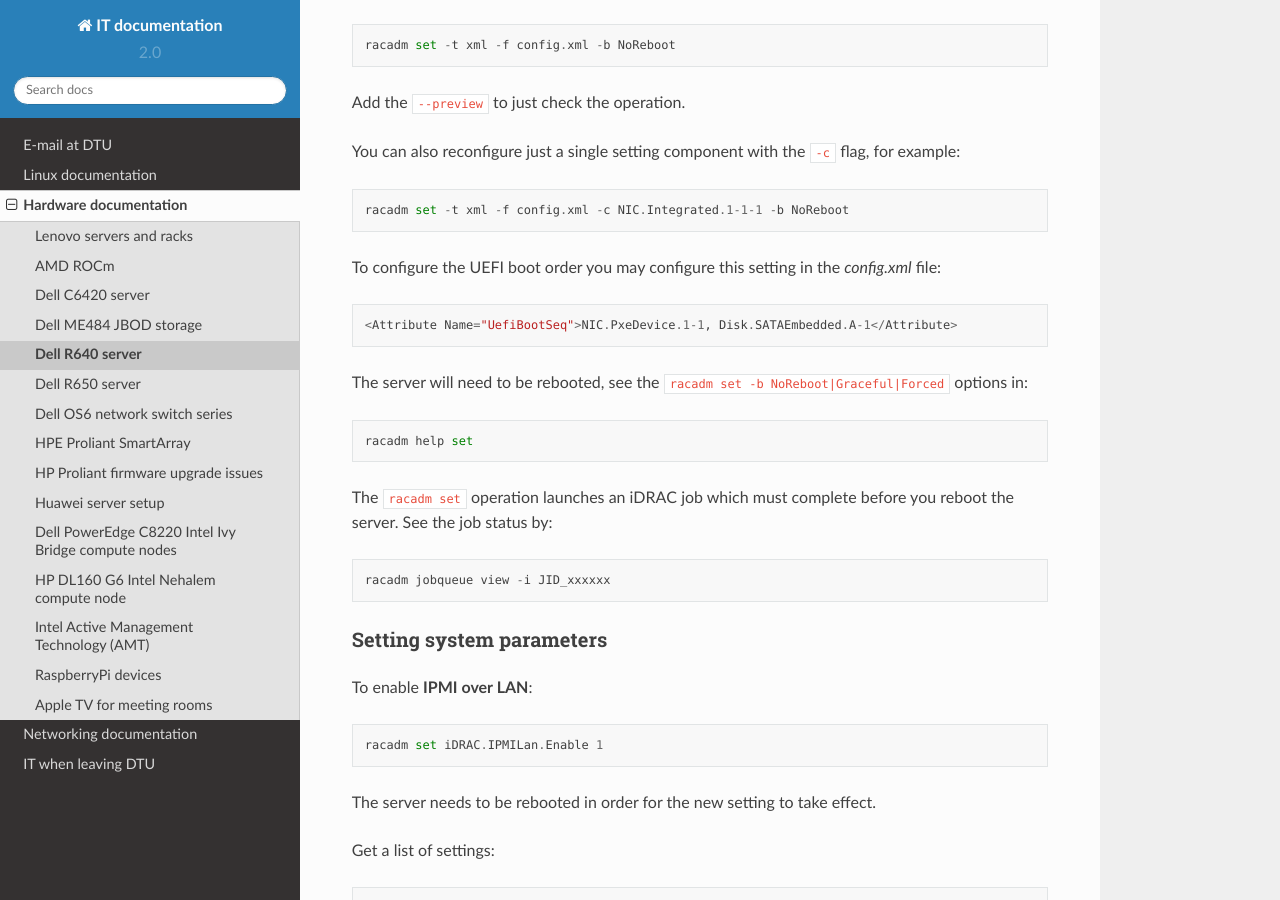
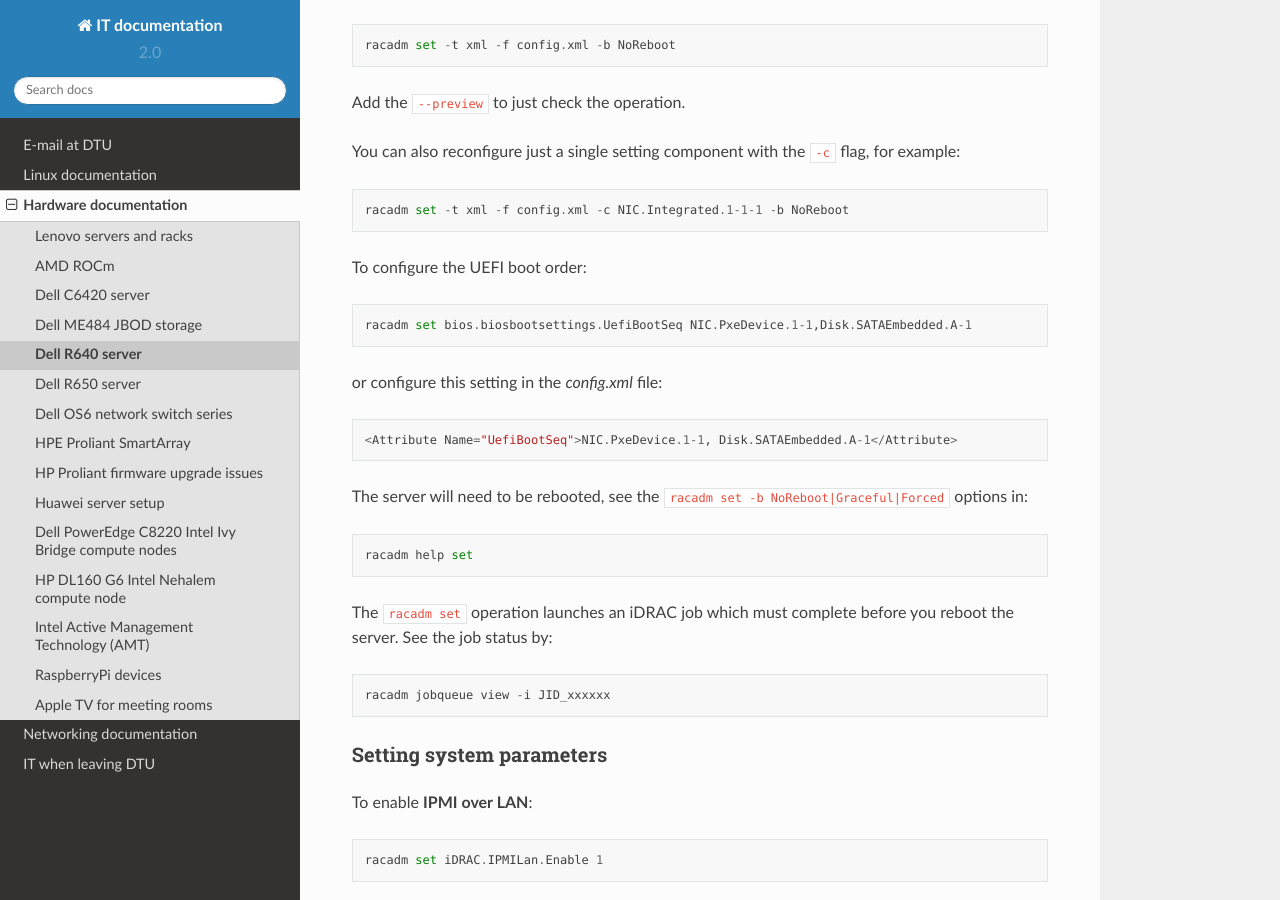
Before and after one commit to OleHolmNielsen/ITwiki, a Sphinx documentation site: the page built from docs/Dell_R640.rst, in a window 1280 px wide and 900 px high, scrolled down 4504 px. Built offline with Sphinx 7.4.7 and the Read the Docs theme 2.0.0, drawn with Linux system fonts in a browser that asks for light colours.

Commit message:
UEFI boot settings

```diff
--- a/docs/Dell_R640.rst
+++ b/docs/Dell_R640.rst
@@ -162,7 +162,11 @@ You can also reconfigure just a single setting component with the ``-c`` flag, f
 
   racadm set -t xml -f config.xml -c NIC.Integrated.1-1-1 -b NoReboot
 
-To configure the UEFI boot order you may configure this setting in the `config.xml` file::
+To configure the UEFI boot order::
+
+  racadm set bios.biosbootsettings.UefiBootSeq NIC.PxeDevice.1-1,Disk.SATAEmbedded.A-1
+
+or configure this setting in the `config.xml` file::
 
   <Attribute Name="UefiBootSeq">NIC.PxeDevice.1-1, Disk.SATAEmbedded.A-1</Attribute>
 
@@ -498,7 +502,7 @@ Press *Finish* to save all settings.
 
 It is possible to request a one-time PXE boot from the BMC using this IPMItool_ raw command::
 
-  ipmitool -I lanplus -H <BMC-adress> -U <username> -P <password> raw 0x00 0x08 0x05 0xa0 0x04 0x00 0x00 0x00
+  ipmitool -I lanplus -H <BMC-address> -U <username> -P <password> raw 0x00 0x08 0x05 0xa0 0x04 0x00 0x00 0x00
 
 The FreeIPMI_ command ipmi-raw_ may also be used.
 
```
